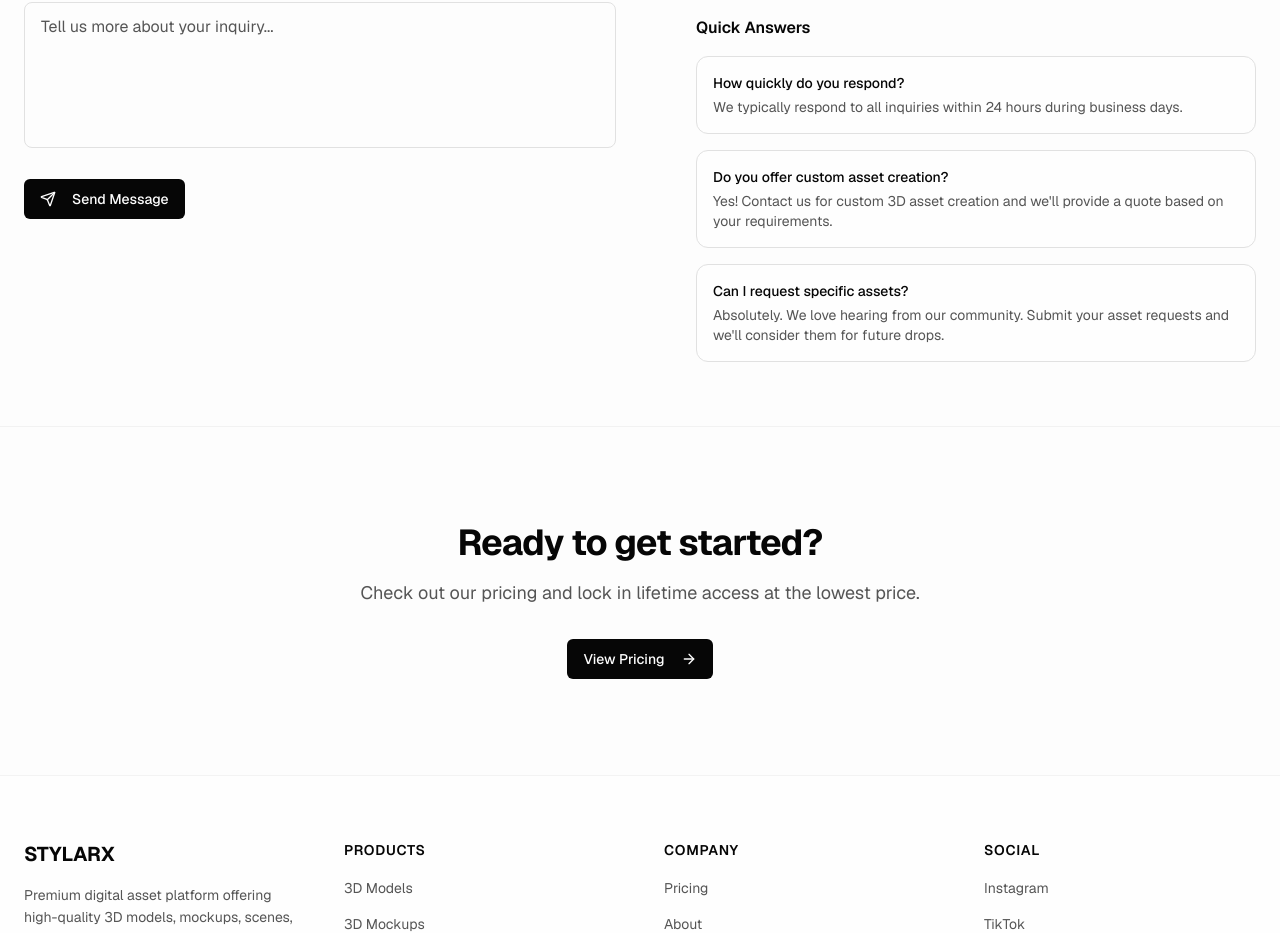
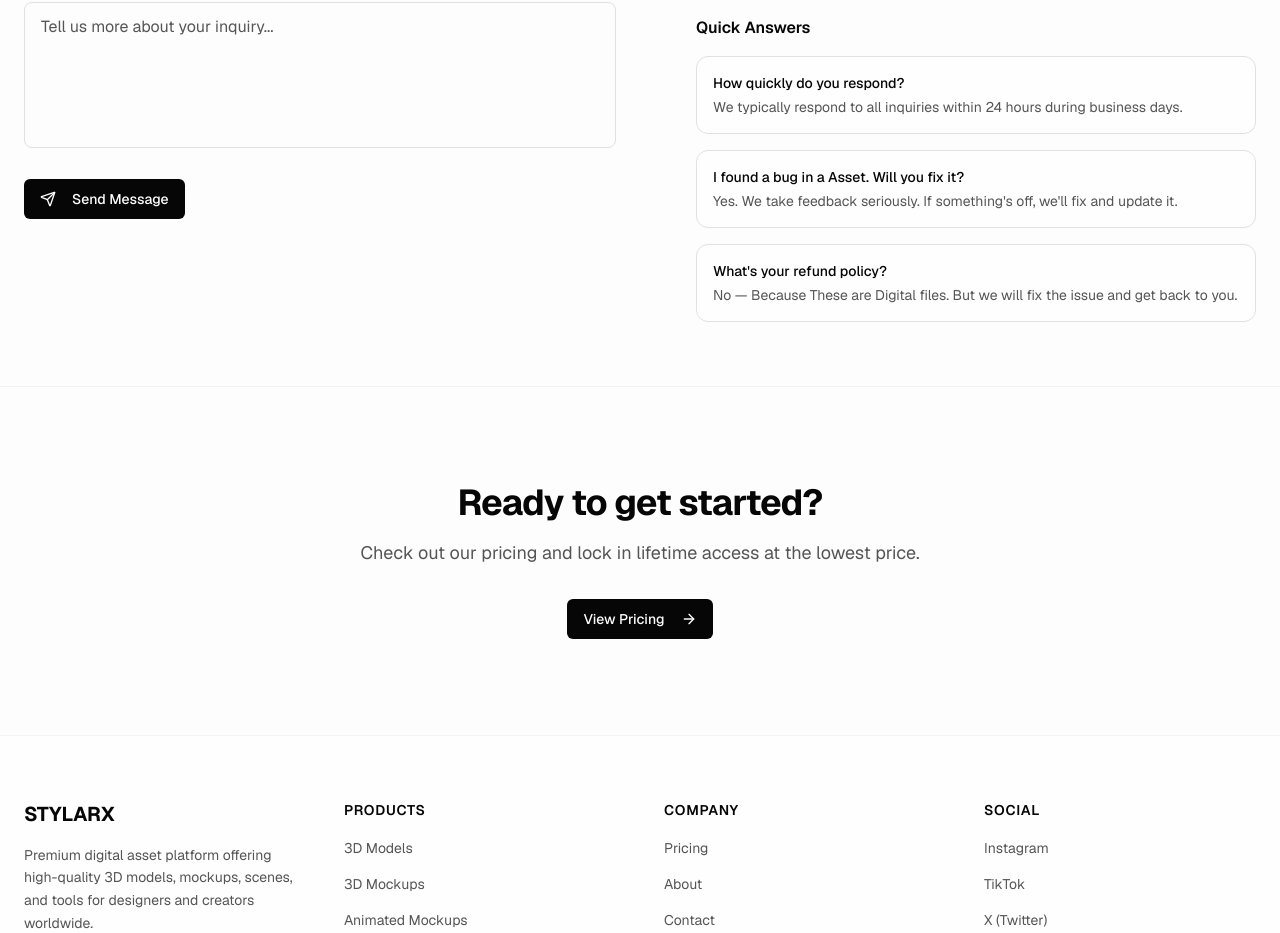
Before and after one commit to stylarxstudio-git/stylarx-main-website, a Next.js app: page /contact in a window 1280 px wide. Shown: the part 987-1920 px from the top of the page. Built offline with nearby package versions, Linux system fonts and the light colour scheme.

Commit message:
i updated the contact page

```diff
--- a/app/contact/page.tsx
+++ b/app/contact/page.tsx
@@ -30,12 +30,12 @@ const faqs = [
     answer: "We typically respond to all inquiries within 24 hours during business days."
   },
   {
-    question: "Do you offer custom asset creation?",
-    answer: "Yes! Contact us for custom 3D asset creation and we'll provide a quote based on your requirements."
+    question: "I found a bug in a Asset. Will you fix it?",
+    answer: "Yes. We take feedback seriously. If something's off, we'll fix and update it."
   },
   {
-    question: "Can I request specific assets?",
-    answer: "Absolutely. We love hearing from our community. Submit your asset requests and we'll consider them for future drops."
+    question: "What's your refund policy?",
+    answer: "No — Because These are Digital files. But we will fix the issue and get back to you."
   },
 ]
 
```
